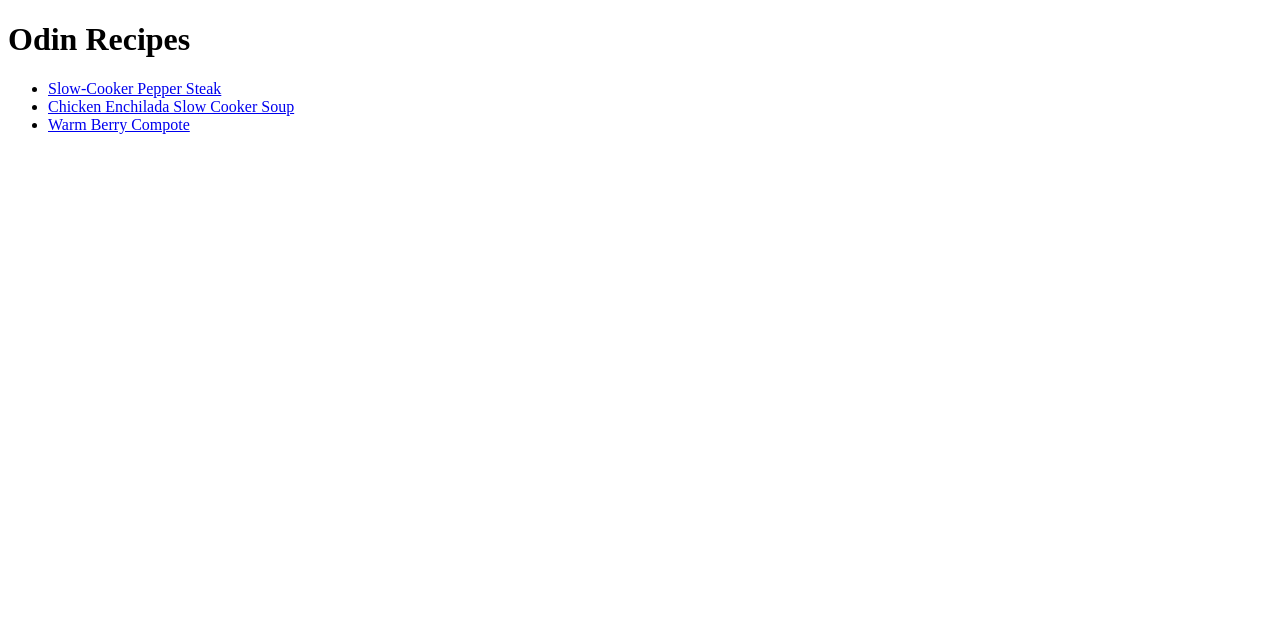
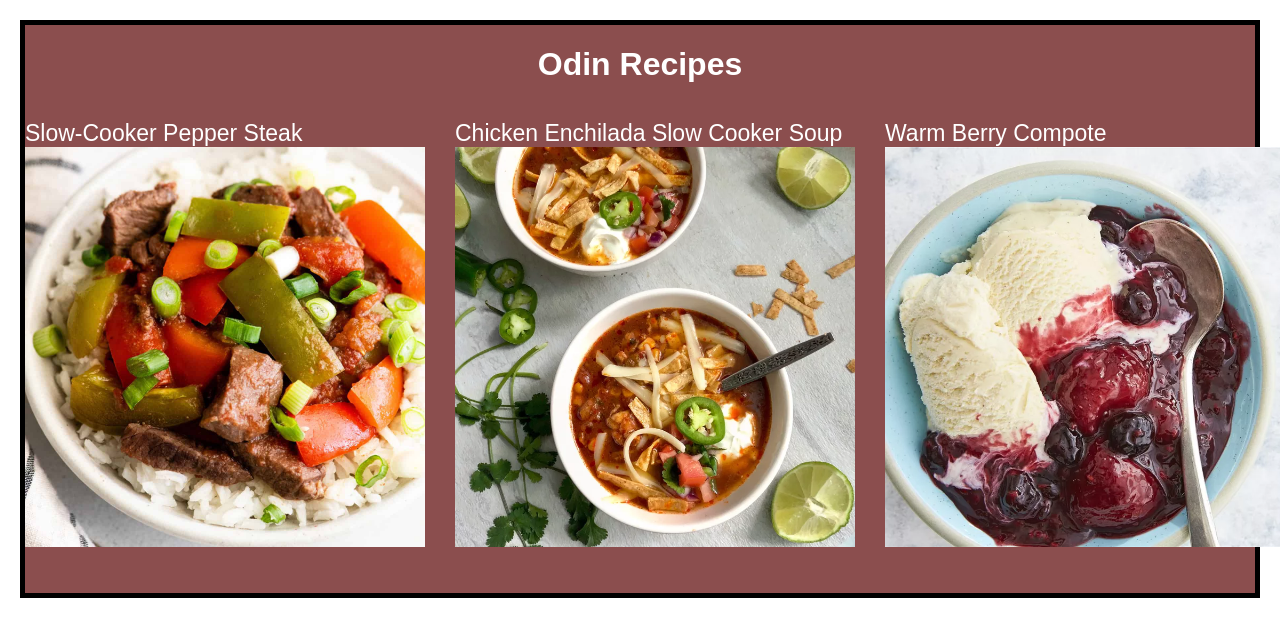
Before and after one commit to aswin6373/odin-recipes, a plain HTML site: page index.html in a window 1280 px wide. Drawn offline with Linux system fonts and the light colour scheme.

Commit message:
Enhance Odin Recipes homepage with CSS styling
- Applied CSS styling to improve the layout and design.
- Styled the body, headers, images, and lists.
- Implemented a flexbox container to align recipe items evenly.
- Added a container-big class for main content styling with border and background color.
- Adjusted font sizes and colors for better readability and visual appeal.

```diff
--- a/index.html
+++ b/index.html
@@ -4,13 +4,27 @@
   <meta charset="UTF-8">
   <meta name="viewport" content="width=device-width, initial-scale=1.0">
   <title>Odin Recipes</title>
+  <link rel="stylesheet" href="styles.css">
 </head>
 <body>
+  <div class="container-big">
     <h1>Odin Recipes</h1>
     <ul>
+      <div class="container">
+        <div>
           <li><a href="recipes/Slow-Cooker-Pepper-Steak.html">Slow-Cooker Pepper Steak</a></li>
+          <img src="images/Slow-Cooker-Pepper-Steak.jpg" alt="Slow-Cooker Pepper Steak">
+        </div>
+        <div>
           <li><a href="recipes/Chicken-Enchilada-Slow-Cooker-Soup.html">Chicken Enchilada Slow Cooker Soup</a></li>
+          <img src="images/Chicken-Enchilada-Slow-Cooker-Soup.webp" alt="Chicken Enchilada Slow Cooker Soup">
+        </div>
+        <div>
           <li><a href="recipes/Warm-Berry-Compote.html">Warm Berry Compote</a></li>
+          <img src="images/Warm-Berry-Compote.webp" alt="Warm Berry Compote">
+        </div>
+      </div>
     </ul>
+  </div>
 </body>
 </html>
--- /dev/null
+++ b/styles.css
@@ -0,0 +1,44 @@
+body {
+  font-family: Arial, Helvetica, sans-serif;
+  margin: 0;
+  padding: 0;
+}
+
+h1 {
+  text-align: center;
+  color: white;
+  margin-bottom: 37px;
+}
+
+img {
+  width: 400px;
+  height: auto;
+}
+
+ul {
+  list-style: none;
+  padding: 0;
+}
+
+.container {
+  justify-content: space-evenly;
+  display: flex;
+  gap: 30px;
+}
+
+.container-big {
+  border: 5px solid black;
+  margin: 20px;
+  padding-bottom: 26px;
+  background-color: rgb(139, 78, 78);
+
+}
+
+a {
+  color: white;
+  text-decoration: none;
+}
+
+li {
+  font-size: 23px;
+}
```
Lines whose indentation alone changed are shown as unchanged.
